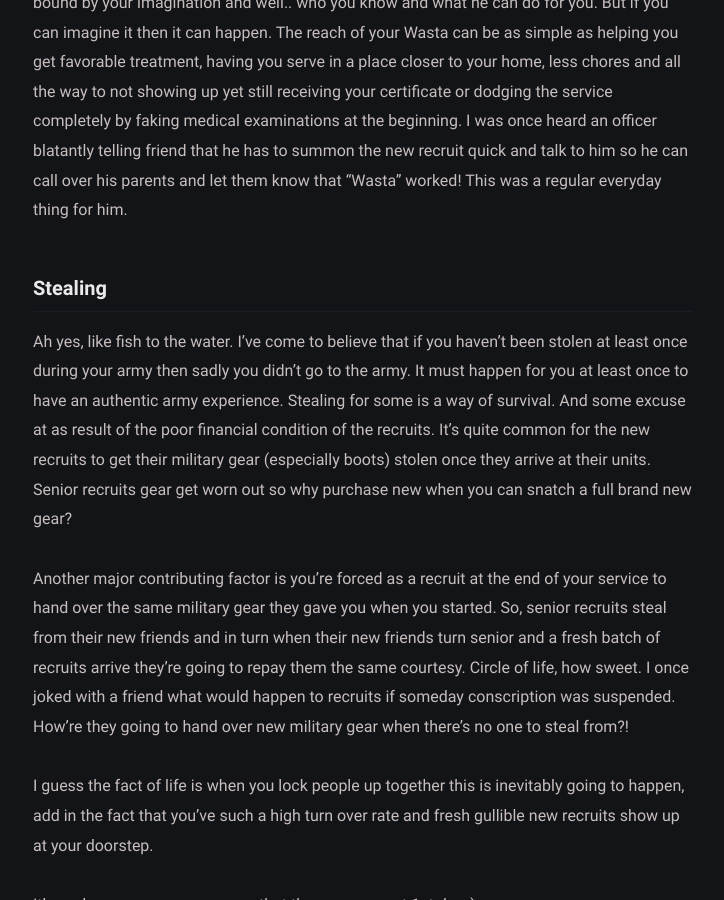
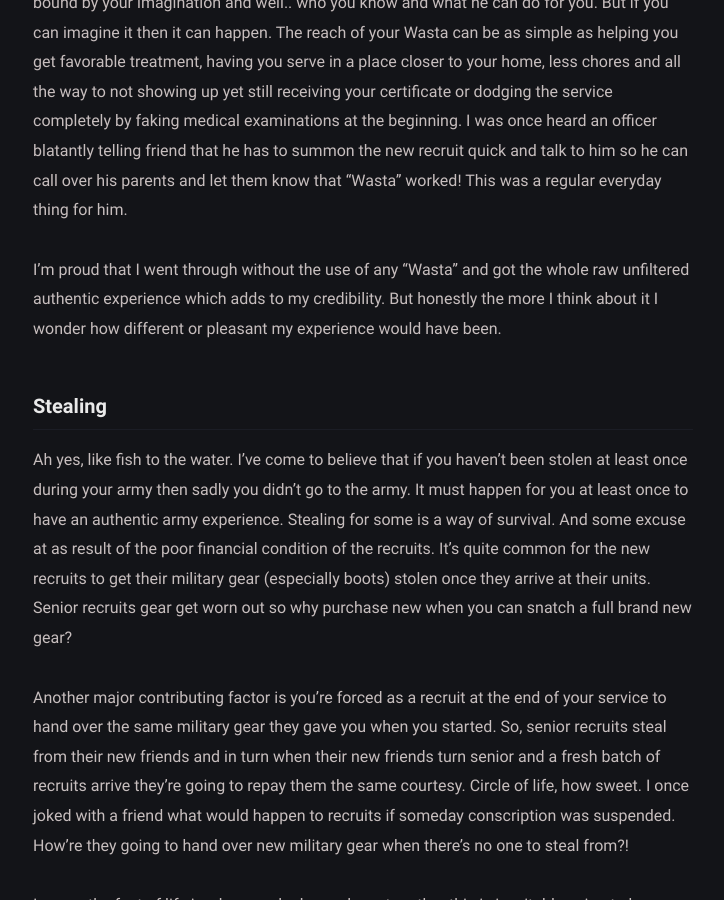
Before and after one commit to harryadel/harryadel.github.io, a Jekyll site: the page built from _posts/2023-11-22-my-army-experience.md, in a window 1280 px wide and 900 px high, scrolled down 3277 px. Shown: the whole window, without its empty margins (277-1001 px from the left). Built offline with Jekyll 4.4.1, drawn with Linux system fonts in a browser that asks for light colours.

Commit message:
Add note

```diff
--- a/_posts/2023-11-22-my-army-experience.md
+++ b/_posts/2023-11-22-my-army-experience.md
@@ -50,6 +50,8 @@ The holy grail of military life -- Vacations. Everybody wants time off. Everybod
 ### Wasta/Connections
 
 A corner stone of the Egyptian culture, and Egyptian army is no exception. Wasta's are only bound by your imagination and well.. who you know and what he can do for you. But if you can imagine it then it can happen. The reach of your Wasta can be as simple as helping you get favorable treatment, having you serve in a place closer to your home, less chores and all the way to not showing up yet still receiving your certificate or dodging the service completely by faking medical examinations at the beginning. I was once heard an officer blatantly telling friend that he has to summon the new recruit quick and talk to him so he can call over his parents and let them know that "Wasta" worked! This was a regular everyday thing for him.
+
+I'm proud that I went through without the use of any "Wasta" and got the whole raw unfiltered authentic experience which adds to my credibility. But honestly the more I think about it I wonder how different or pleasant my experience would have been.
 
 ### Stealing
 
```
